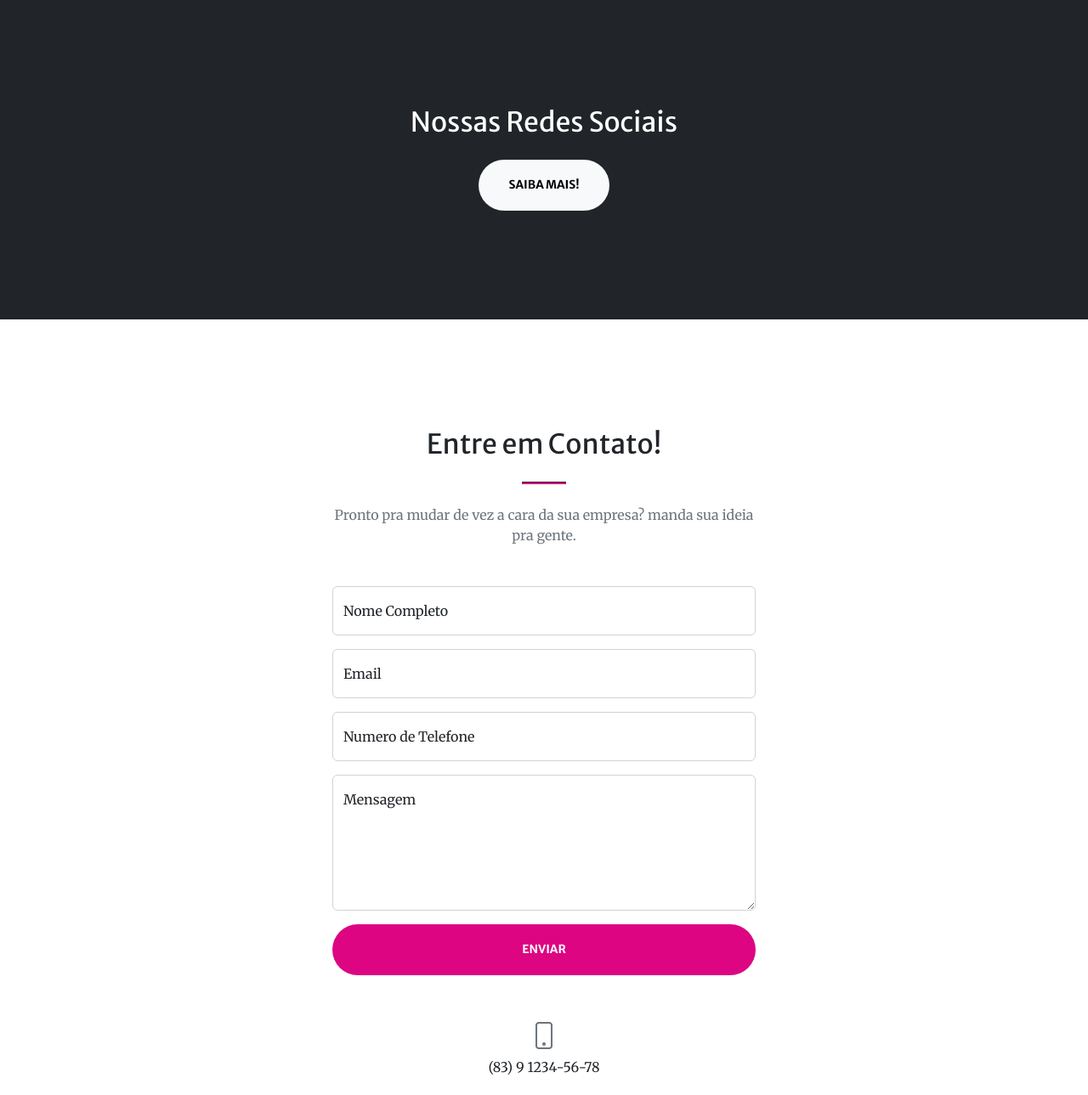
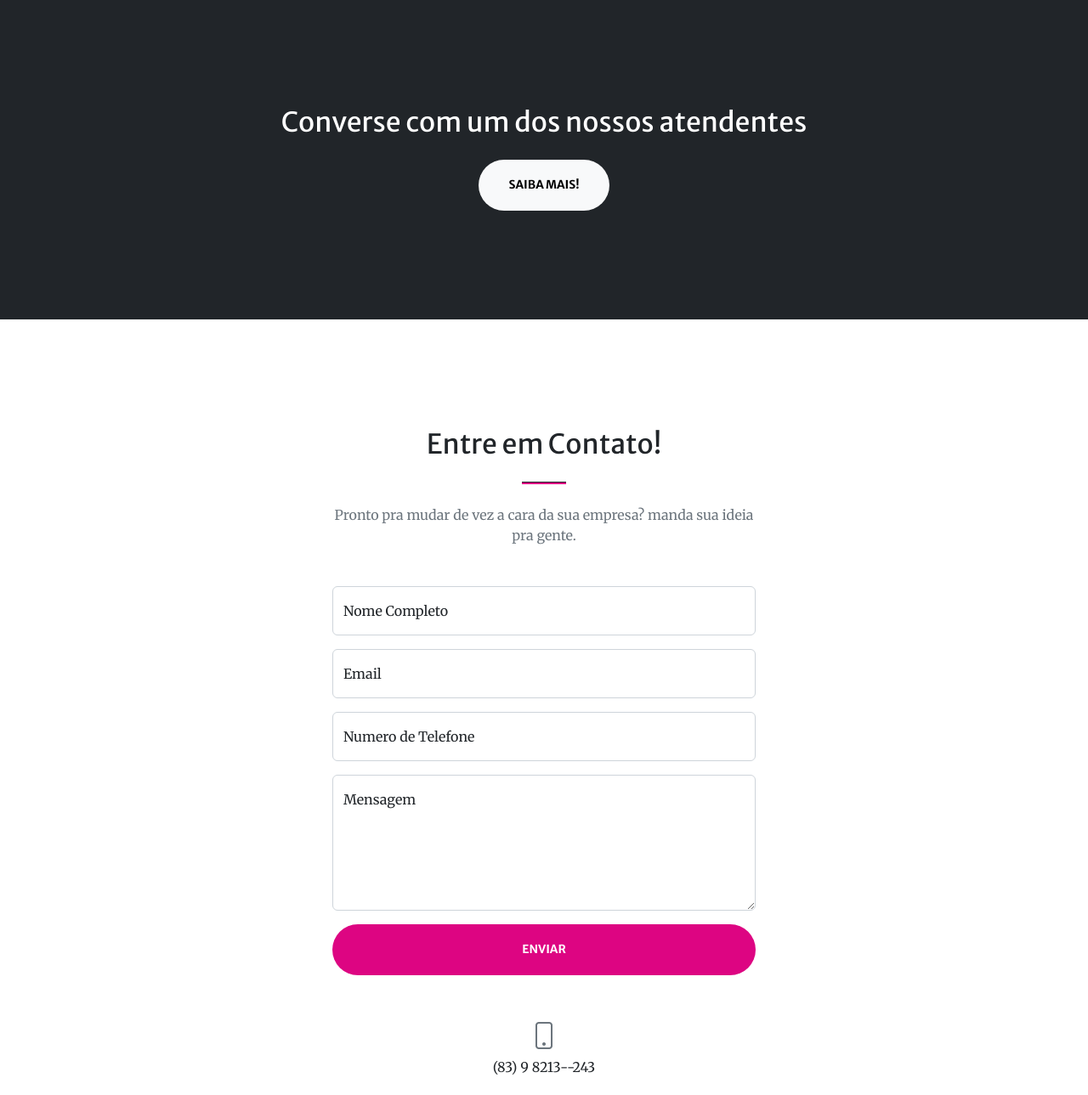
Before and after one commit to Gabriel1932/Kubiz, a plain HTML site: page index.html in a window 1280 px wide. Shown: the part 2451-3740 px from the top of the page at 85% size. Drawn offline with nearby package versions, Linux system fonts and the light colour scheme; some packages are replaced by stand-ins of ours; a script that the page names is missing.

Commit message:
Update index.html

```diff
--- a/index.html
+++ b/index.html
@@ -158,7 +158,7 @@
         <!-- Call to action-->
         <section class="page-section bg-dark text-white">
             <div class="container px-4 px-lg-5 text-center">
-                <h2 class="mb-4">Nossas Redes Sociais</h2>
+                <h2 class="mb-4">Converse com um dos nossos atendentes</h2>
                 <a class="btn btn-light btn-xl" href="https://api.whatsapp.com/send?phone=5583982132243&text=QUERO%20ENCOMENDAR%20UM%20DOS%20SEUS%20SERVI%C3%87OS%20">Saiba Mais!</a>
             </div>
         </section>
@@ -210,7 +210,7 @@
                 <div class="row gx-4 gx-lg-5 justify-content-center">
                     <div class="col-lg-4 text-center mb-5 mb-lg-0">
                         <i class="bi-phone fs-2 mb-3 text-muted"></i>
-                        <div>(83) 9 1234-56-78</div>
+                        <div>(83) 9 8213--243</div>
                     </div>
                 </div>
             </div>
```
